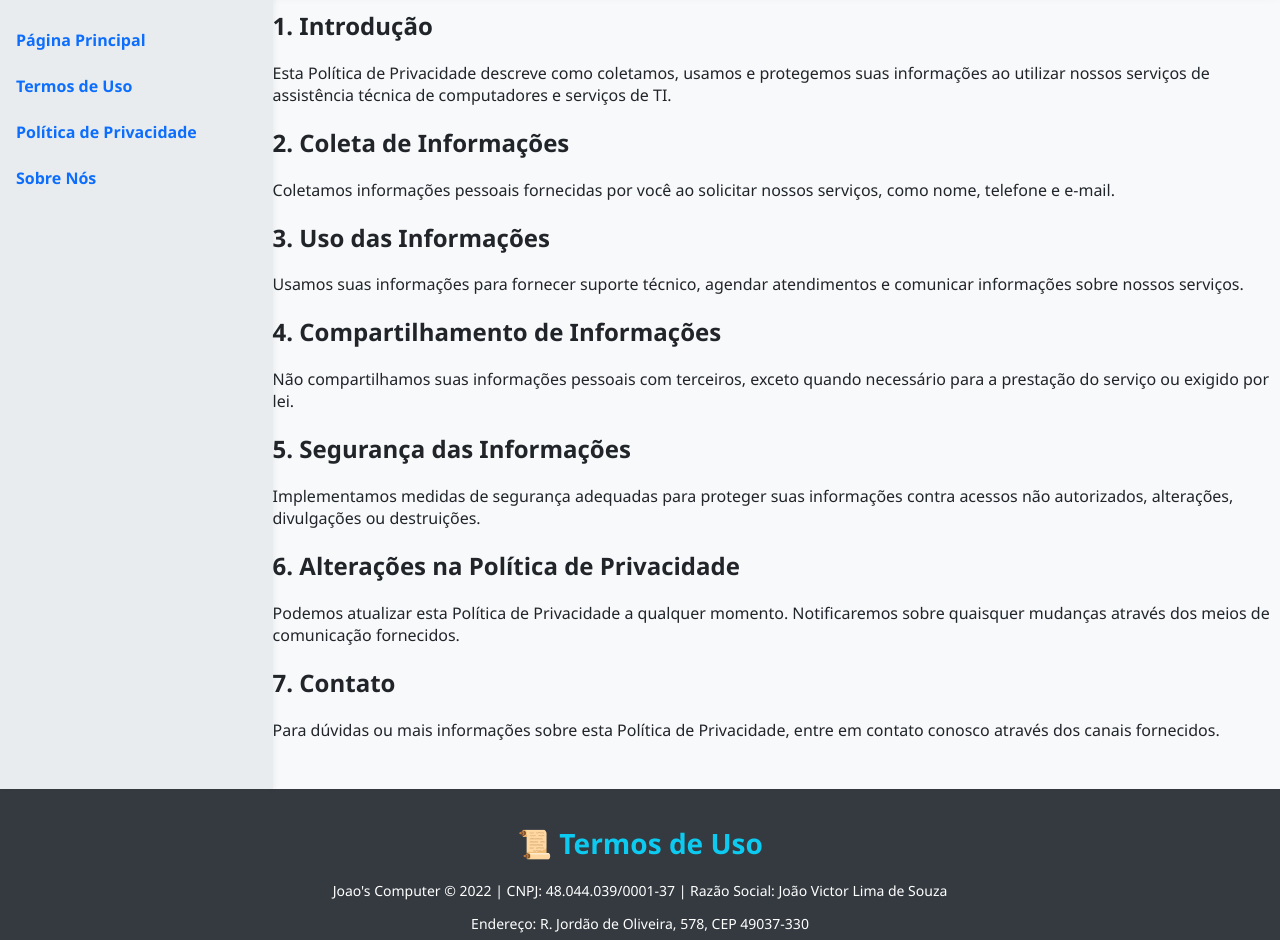
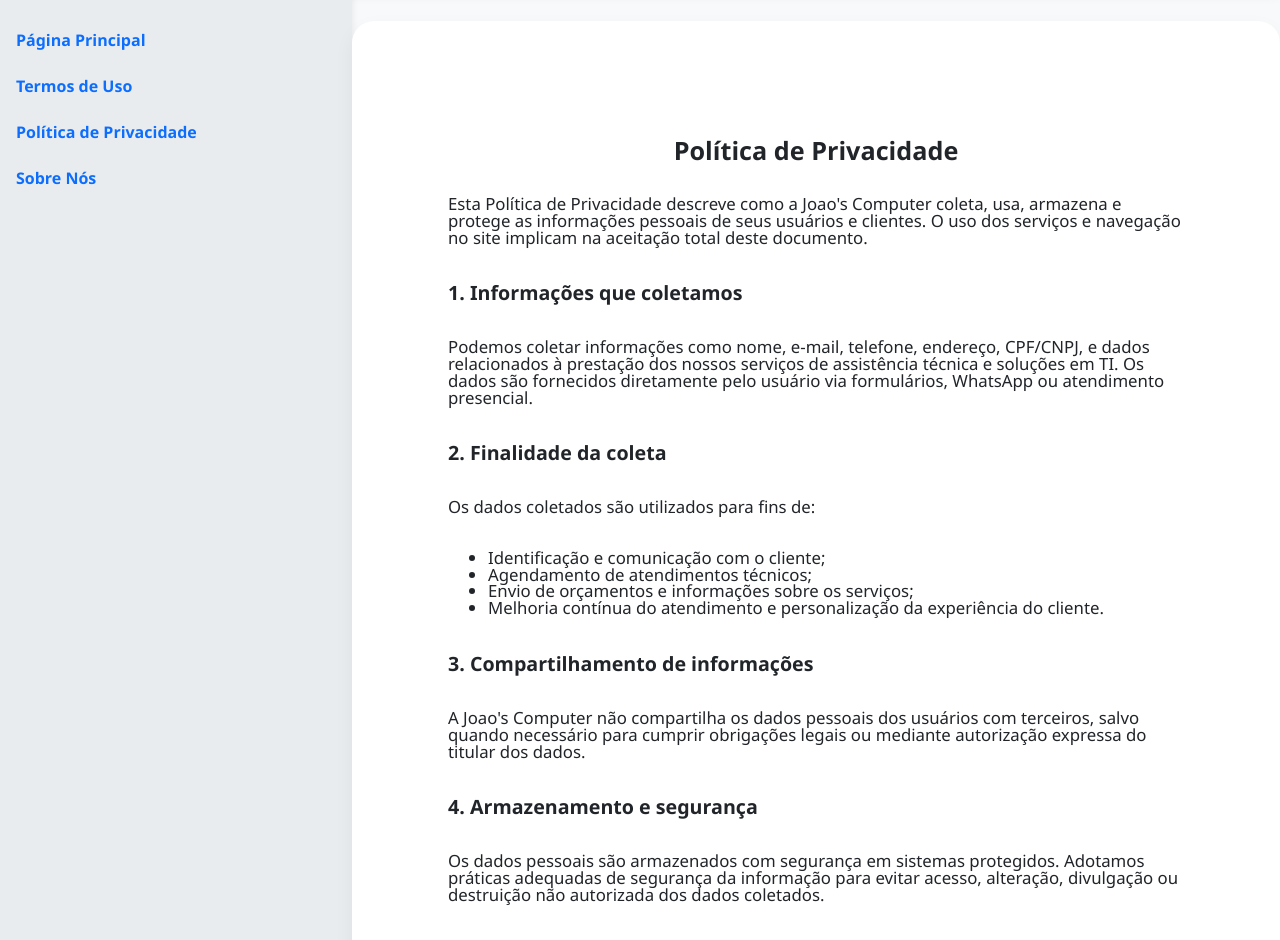
Before and after one commit to victor-souza1997/front_end_react, a React (Create React App) app: page /politica in a window 1280 px wide. Shown: the part 240-1180 px from the top of the page. Built offline with nearby package versions, Linux system fonts and the light colour scheme.

Commit message:
update policies

```diff
--- a/src/pages/Politica.js
+++ b/src/pages/Politica.js
@@ -4,31 +4,68 @@
 
 function Politica() {
   return (
-    <div>
+    <div className="content">
+      <h2 style={{ textAlign: 'center', marginBottom: '1rem' }}>Política de Privacidade</h2>
 
+      <p>
+        Esta Política de Privacidade descreve como a Joao's Computer coleta, usa, armazena e protege as informações pessoais de seus usuários e clientes. O uso dos serviços e navegação no site implicam na aceitação total deste documento.
+      </p>
 
+      <h3>1. Informações que coletamos</h3>
+      <p>
+        Podemos coletar informações como nome, e-mail, telefone, endereço, CPF/CNPJ, e dados relacionados à prestação dos nossos serviços de assistência técnica e soluções em TI. Os dados são fornecidos diretamente pelo usuário via formulários, WhatsApp ou atendimento presencial.
+      </p>
 
-        <h2>1. Introdução</h2>
-        <p>Esta Política de Privacidade descreve como coletamos, usamos e protegemos suas informações ao utilizar nossos serviços de assistência técnica de computadores e serviços de TI.</p>
+      <h3>2. Finalidade da coleta</h3>
+      <p>
+        Os dados coletados são utilizados para fins de:
+      </p>
+      <ul>
+        <li>Identificação e comunicação com o cliente;</li>
+        <li>Agendamento de atendimentos técnicos;</li>
+        <li>Envio de orçamentos e informações sobre os serviços;</li>
+        <li>Melhoria contínua do atendimento e personalização da experiência do cliente.</li>
+      </ul>
 
-        <h2>2. Coleta de Informações</h2>
-        <p>Coletamos informações pessoais fornecidas por você ao solicitar nossos serviços, como nome, telefone e e-mail.</p>
+      <h3>3. Compartilhamento de informações</h3>
+      <p>
+        A Joao's Computer não compartilha os dados pessoais dos usuários com terceiros, salvo quando necessário para cumprir obrigações legais ou mediante autorização expressa do titular dos dados.
+      </p>
 
-        <h2>3. Uso das Informações</h2>
-        <p>Usamos suas informações para fornecer suporte técnico, agendar atendimentos e comunicar informações sobre nossos serviços.</p>
+      <h3>4. Armazenamento e segurança</h3>
+      <p>
+        Os dados pessoais são armazenados com segurança em sistemas protegidos. Adotamos práticas adequadas de segurança da informação para evitar acesso, alteração, divulgação ou destruição não autorizada dos dados coletados.
+      </p>
 
-        <h2>4. Compartilhamento de Informações</h2>
-        <p>Não compartilhamos suas informações pessoais com terceiros, exceto quando necessário para a prestação do serviço ou exigido por lei.</p>
+      <h3>5. Direitos dos titulares</h3>
+      <p>
+        O usuário pode, a qualquer momento, solicitar:
+      </p>
+      <ul>
+        <li>Acesso aos seus dados pessoais;</li>
+        <li>Correção de informações incompletas ou desatualizadas;</li>
+        <li>Exclusão dos dados da nossa base (quando permitido por lei).</li>
+      </ul>
 
-        <h2>5. Segurança das Informações</h2>
-        <p>Implementamos medidas de segurança adequadas para proteger suas informações contra acessos não autorizados, alterações, divulgações ou destruições.</p>
+      <h3>6. Cookies e dados de navegação</h3>
+      <p>
+        Podemos utilizar cookies apenas para fins de estatísticas de acesso e desempenho do site, sem coletar dados pessoais identificáveis sem o seu consentimento.
+      </p>
 
-        <h2>6. Alterações na Política de Privacidade</h2>
-        <p>Podemos atualizar esta Política de Privacidade a qualquer momento. Notificaremos sobre quaisquer mudanças através dos meios de comunicação fornecidos.</p>
+      <h3>7. Alterações nesta política</h3>
+      <p>
+        Esta Política de Privacidade poderá ser atualizada periodicamente. É responsabilidade do usuário consultar esta página regularmente para estar ciente de eventuais modificações.
+      </p>
 
-        <h2>7. Contato</h2>
-        <p>Para dúvidas ou mais informações sobre esta Política de Privacidade, entre em contato conosco através dos canais fornecidos.</p>
-
+      <h3>8. Informações da empresa e contato</h3>
+      <p>
+        Razão Social: João Victor Lima de Souza 07202625504<br />
+        Nome Fantasia: Joao's Computer<br />
+        CNPJ: 48.044.039/0001-37<br />
+        Endereço: R. Jordão de Oliveira, 578, CEP 49037-330<br />
+        E-mail: victor-souza1997@hotmail.com<br />
+        Telefone: (79) 98808-1729
+      </p>
 
 
     </div>
--- a/src/pages/Sobre.js
+++ b/src/pages/Sobre.js
@@ -5,9 +5,8 @@
 function Sobre() {
   return (
     <div>
-
-
       <section className="content">
+        <h2 style={{ textAlign: 'center', marginBottom: '1rem' }}>Sobre a Joao's Computer</h2>
         <p className="sobre-paragrafo">
           A Joao's Computer é uma empresa especializada em assistência técnica de computadores e soluções de tecnologia da informação, comprometida em oferecer suporte técnico eficiente e inovador. Com foco na qualidade e segurança, prestamos serviços como manutenção e formatação de computadores, desenvolvimento de APIs para WhatsApp, e criação de sistemas backend e frontend personalizados.
         </p>
@@ -21,7 +20,33 @@
         </p>
       </section>
 
+      <section className="content">
+        <h2 style={{ textAlign: 'center', marginBottom: '1rem' }}>Nossa Equipe</h2>
+        <div style={{ display: 'flex', justifyContent: 'center' }}>
+          <img
+            src="images/sobre-equipe.jpg"
+            alt="Equipe Joao's Computer"
+            style={{ width: '80%', maxWidth: '800px', borderRadius: '12px', marginBottom: '2rem' }}
+          />
+        </div>
+        <p className="sobre-paragrafo">
+          Nossa equipe é formada por profissionais comprometidos com a qualidade, a segurança e a satisfação do cliente. Juntos, unimos conhecimentos técnicos e experiência para oferecer soluções completas em suporte e desenvolvimento tecnológico.
+        </p>
+      </section>
 
+      <section className="content">
+        <h2 style={{ textAlign: 'center', marginBottom: '1rem' }}>Conheça o Fundador</h2>
+        <div style={{ display: 'flex', justifyContent: 'center' }}>
+          <img
+            src="images/joao.jpg"
+            alt="João Victor Lima de Souza"
+            style={{ width: '240px', height: 'auto', borderRadius: '50%', marginBottom: '1.5rem' }}
+          />
+        </div>
+        <p className="sobre-paragrafo">
+          João Victor Lima de Souza é o fundador da Joao's Computer. Com ampla experiência em TI, desenvolvimento de sistemas e atendimento ao cliente, João lidera a empresa com dedicação e visão inovadora. Seu compromisso é garantir que cada cliente receba um serviço personalizado, eficiente e confiável.
+        </p>
+      </section>
     </div>
   );
 }
--- a/src/pages/Termos.js
+++ b/src/pages/Termos.js
@@ -1,34 +1,55 @@
+// src/pages/Termos.js
 import React from 'react';
+import { Link } from 'react-router-dom';
 
 function Termos() {
-    return (
-      <div>
+  return (
+    <div className="content">
+      <h2 style={{ textAlign: 'center', marginBottom: '1rem' }}>Termos de Uso</h2>
+      <p><strong>Data da disponibilidade:</strong> 01/01/2023</p>
 
+      <h3>1. Aceitação dos Termos</h3>
+      <p>
+        Ao contratar os serviços da Joao's Computer, o cliente concorda com os termos aqui apresentados. O uso dos nossos serviços implica na aceitação plena destes termos.
+      </p>
 
-          <h2>1. Introdução</h2>
-          <p>Estes Termos de Uso descrevem as condições para utilização dos serviços de assistência técnica de computadores e serviços de TI fornecidos pela nossa empresa.</p>
+      <h3>2. Serviços Prestados</h3>
+      <p>
+        A Joao's Computer presta serviços de assistência técnica para computadores, manutenção de sistemas, desenvolvimento de APIs e soluções em TI. Não garantimos resultados específicos, pois estes dependem da infraestrutura e contexto de uso do cliente.
+      </p>
 
-          <h2>2. Serviços Prestados</h2>
-          <p>Oferecemos suporte técnico para computadores, incluindo conserto, manutenção e formatação, além de serviços de TI como criação de APIs para WhatsApp, desenvolvimento backend e frontend.</p>
+      <h3>3. Dependência de Plataformas de Terceiros</h3>
+      <p>
+        Alguns serviços oferecidos pela Joao's Computer podem depender de plataformas de terceiros, como o WhatsApp. Não nos responsabilizamos por indisponibilidades, alterações ou limitações impostas por esses serviços externos.
+      </p>
 
-          <h2>3. Uso dos Serviços</h2>
-          <p>O uso dos nossos serviços implica na aceitação destes termos. Os clientes devem fornecer informações verídicas para o correto atendimento.</p>
+      <h3>4. Instalação e Suporte</h3>
+      <p>
+        Instalações básicas podem ser oferecidas como cortesia. O suporte técnico será disponibilizado conforme acordado previamente e dentro do horário comercial. Serviços adicionais de manutenção e suporte contínuo deverão ser contratados separadamente.
+      </p>
 
-          <h2>4. Responsabilidades</h2>
-          <p>Não nos responsabilizamos por danos causados por terceiros nem por problemas decorrentes do uso inadequado dos serviços prestados.</p>
+      <h3>5. Alterações nos Serviços</h3>
+      <p>
+        A Joao's Computer reserva-se o direito de alterar, suspender ou encerrar qualquer serviço ou funcionalidade, a qualquer momento, com ou sem aviso prévio.
+      </p>
 
-          <h2>5. Privacidade e Dados</h2>
-          <p>Coletamos informações apenas para fins de prestação dos serviços e não compartilhamos dados com terceiros sem autorização.</p>
+      <h3>6. Responsabilidades do Usuário</h3>
+      <p>
+        O cliente é responsável pela correta utilização dos serviços prestados. A Joao's Computer não se responsabiliza por danos decorrentes do uso indevido, configuração incorreta ou manipulação de terceiros.
+      </p>
 
-          <h2>6. Alterações nos Termos</h2>
-          <p>Podemos modificar estes Termos de Uso a qualquer momento, notificando os usuários conforme necessário.</p>
+      <h3>7. Propriedade Intelectual</h3>
+      <p>
+        O conhecimento, scripts e instruções fornecidos ao cliente são para uso pessoal e não podem ser distribuídos, revendidos ou publicados sem autorização prévia e por escrito.
+      </p>
 
-          <h2>7. Contato</h2>
-          <p>Para dúvidas ou mais informações, entre em contato conosco através dos canais fornecidos.</p>
+      <h3>8. Rescisão de Serviços</h3>
+      <p>
+        A qualquer momento, a Joao's Computer pode interromper o fornecimento de serviços, sem obrigação de aviso prévio, especialmente em casos de descumprimento contratual ou uso indevido dos serviços.
+      </p>
 
+    </div>
+  );
+}
 
-      </div>
-    );
-  }
-
-  export default Termos;
+export default Termos;
```
